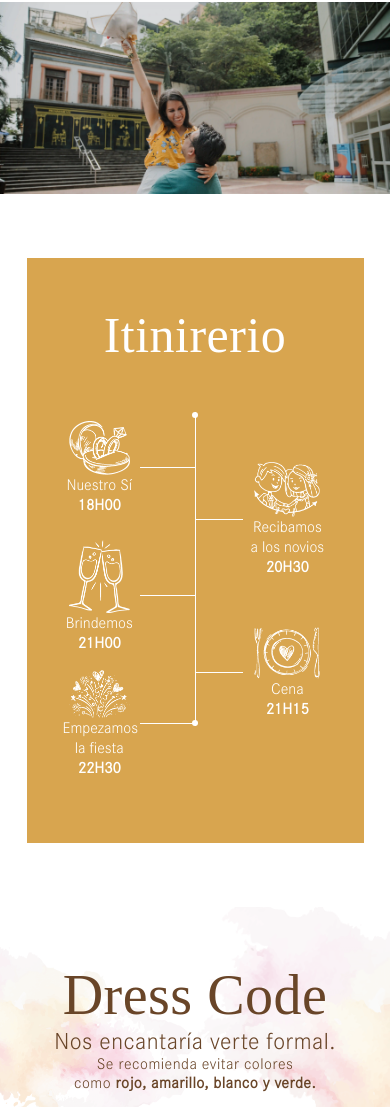
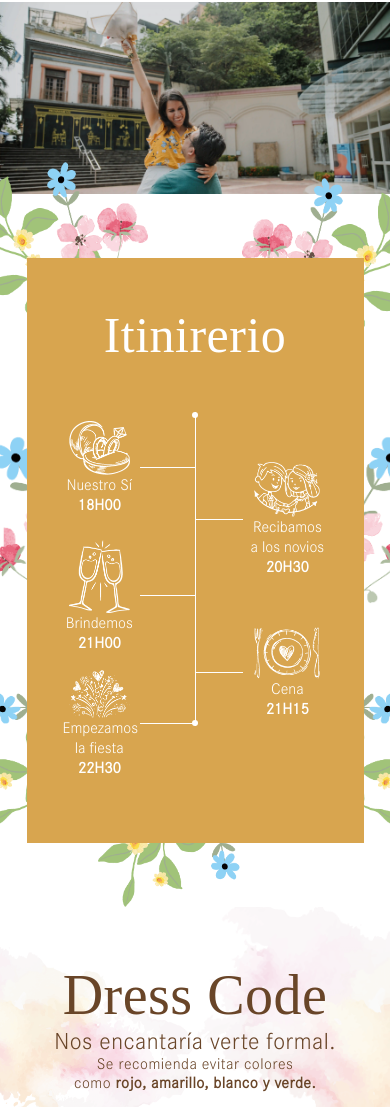
Before and after one commit to iaalvearp/wedding_maria_gustavo, an Astro site: page / in a window 390 px wide. Shown: the part 2573-3680 px from the top of the page. Built offline with nearby package versions, Linux system fonts and the light colour scheme; Astro itself is replaced by a stand-in of ours.

Commit message:
Mobile Itinerary section done

```diff
--- a/src/components/ItinerarySection.astro
+++ b/src/components/ItinerarySection.astro
@@ -47,14 +47,14 @@ import ItemItineraryRight from "./ItemItineraryRight.astro";
                     hour="21H15"/>
             </div>
         </div>
+    </div>
     <img class="flowers left-up" src="assets/left_up-itinerary-flower.png" alt="">
     <img class="flowers right-up" src="assets/right_up-itinerary-flower.png" alt="">
-        <img class="flowers right-center" src="assets/right_center-itinerary-flower.png" alt="">
-        <img class="flowers left-center" src="assets/left_center-itinerary-flower.png" alt="">
+    <img class="flowers left-center" src="assets/right_center-itinerary-flower.png" alt="">
+    <img class="flowers right-center" src="assets/left_center-itinerary-flower.png" alt="">
     <img class="flowers left-down" src="assets/left_down-itinerary-flower.png" alt="">
     <img class="flowers right-down" src="assets/right_down-itinerary-flower.png" alt="">
     <img class="flowers down-center" src="assets/down_center-itinerary-flower.png" alt="">
-    </div>
 </section>
 
 <style>
@@ -150,9 +150,41 @@ import ItemItineraryRight from "./ItemItineraryRight.astro";
     .flowers {
         position: absolute;
         z-index: 0;
-                width: 100%;
+        width: 60%;
         height: auto;
-                display: none;
+    }
+    .flowers.left-up {
+        top: 10rem;
+        left: -4rem;
+    }
+    .flowers.right-up {
+        top: 11rem;
+        right: -4rem;
+    }
+    .flowers.right-center {
+        top: 50%;
+        right: -2rem;
+        transform: translateY(-25%);
+    }
+    .flowers.left-center {
+        top: 50%;
+        left: -1rem;
+        transform: translateY(-25%);
+    }
+    .flowers.left-down {
+        bottom: 4rem;
+        left: -1rem;
+    }
+    .flowers.right-down {
+        bottom: 4rem;
+        right: -1rem;
+    }
+    .flowers.down-center {
+        left: 0;
+        right: 0;
+        bottom: 0;
+        margin: 0 auto;
+        width: 50%;
     }
 
 
```
Also changed, not shown: src/components/ItemItinerary.astro (deleted, +0 -78 lines). Lines whose indentation alone changed are shown as unchanged.
